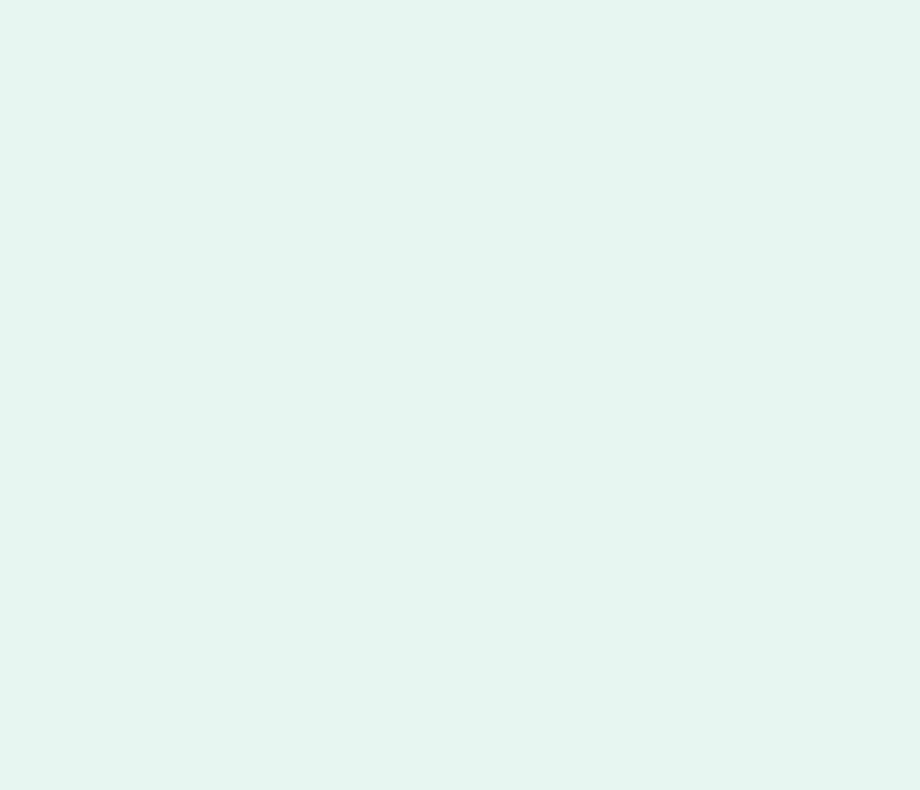
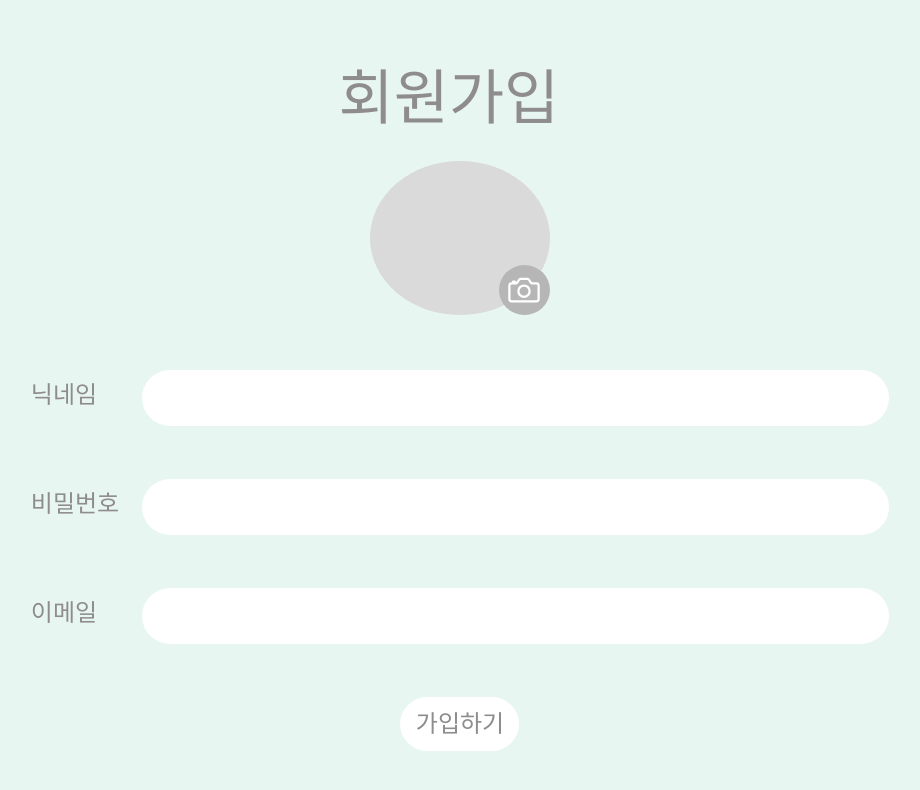
Before and after one commit to whisper-room/frontend, a React (Create React App) app: page /join in a window 1280 px wide. Before the commit this address had no page. Shown: the top 790 px of the page, without its empty margins (180-1100 px from the left). Built offline with nearby package versions, Linux system fonts and the light colour scheme.

Commit message:
feat: 회원가입 페이지 추가

```diff
--- a/package.json
+++ b/package.json
@@ -9,6 +9,7 @@
     "@testing-library/user-event": "^13.5.0",
     "react": "^19.0.0",
     "react-dom": "^19.0.0",
+    "react-icons": "^5.5.0",
     "react-router-dom": "^7.2.0",
     "react-scripts": "5.0.1",
     "web-vitals": "^2.1.4"
--- a/src/App.js
+++ b/src/App.js
@@ -1,11 +1,13 @@
 import { BrowserRouter as Router, Route, Routes } from 'react-router-dom';
 import Home from './Home';
+import Join from './Join';
 
 function App() {
   return (
     <Router>
       <Routes>
         <Route path="/" element={<Home />} />
+        <Route path="/join" element={<Join />} />
       </Routes>
     </Router>
   );
--- a/src/Home.js
+++ b/src/Home.js
@@ -1,12 +1,17 @@
+import { useNavigate } from 'react-router-dom';
 import styles from './css/Home.module.css';
 
 function Home() {
+  const navigate = useNavigate();
+
   return (
     <div>
-      <h1>whisper room</h1>
+      <h1 className={styles.home_h1}>whisper room</h1>
       <div>
-        <button className={styles.first_button}>회원가입</button>
-        <button>로그인</button>
+        <button className={`${styles.first_button} ${styles.home_button}`} onClick={() => navigate('/join')}>
+          회원가입
+        </button>
+        <button className={styles.home_button}>로그인</button>
       </div>
     </div>
   );
--- /dev/null
+++ b/src/Join.js
@@ -0,0 +1,41 @@
+import styles from './css/Join.module.css';
+import { IoCameraOutline } from 'react-icons/io5';
+import { useRef } from 'react';
+
+function Join() {
+  const fileInputRef = useRef(null);
+
+  const handleIconClick = () => {
+    fileInputRef.current.click();
+  };
+  return (
+    <div>
+      <h1 className={styles.join_h1}>회원가입</h1>
+      <div className={styles.join_img_div}>
+        <div className={styles.join_icon_div} onClick={handleIconClick}>
+          <IoCameraOutline className={styles.join_camera} />
+        </div>
+        <input type="file" ref={fileInputRef} className={styles.hidden_input} accept="image/*" />
+      </div>
+      <form className={styles.join_form}>
+        <div className={styles.join_input_div}>
+          <label className={styles.join_label}>닉네임</label>
+          <input type="text" className={styles.join_input}></input>
+        </div>
+        <div className={styles.join_input_div}>
+          <label className={styles.join_label}>비밀번호</label>
+          <input type="password" className={styles.join_input_password}></input>
+        </div>
+        <div className={styles.join_input_div}>
+          <label className={styles.join_label}>이메일</label>
+          <input type="email" className={styles.join_input}></input>
+        </div>
+        <button className={styles.join_button} type="submit">
+          가입하기
+        </button>
+      </form>
+    </div>
+  );
+}
+
+export default Join;
--- a/src/css/Home.module.css
+++ b/src/css/Home.module.css
@@ -4,8 +4,13 @@ body {
     display: flex;
     flex-direction: column;
     align-items: center;
-    /* justify-content: center; */
-    h1 {
+  }
+}
+.first_button {
+  margin-top: 109px;
+  margin-bottom: 34px;
+}
+.home_h1 {
   width: 420px;
   height: 70px;
   margin-top: 173px;
@@ -15,7 +20,7 @@ body {
   color: #8e8c8c;
   text-align: center;
 }
-    button {
+.home_button {
   background-color: white;
   width: 189px;
   height: 54px;
@@ -26,9 +31,3 @@ body {
   border-radius: 1000px;
   border: none;
 }
-  }
-}
-.first_button {
-  margin-top: 109px;
-  margin-bottom: 34px;
-}
--- /dev/null
+++ b/src/css/Join.module.css
@@ -0,0 +1,86 @@
+.join_h1 {
+  width: 243px;
+  height: 70px;
+  margin-top: 59px;
+  margin-bottom: 32px;
+  font-family: Inter;
+  font-weight: 400;
+  font-size: 60px;
+  line-height: 77.45px;
+  color: #8e8c8c;
+}
+.join_img_div {
+  position: relative;
+  width: 180px;
+  height: 154px;
+  background-color: #dadada;
+  border-radius: 1000%;
+}
+.join_icon_div {
+  display: flex;
+  align-items: center;
+  justify-content: center;
+  position: absolute;
+  background-color: #b6b6b6;
+  width: 51px;
+  height: 50px;
+  border-radius: 1000%;
+  bottom: 0;
+  right: 0;
+}
+.join_camera {
+  width: 36px;
+  height: 36px;
+  color: white;
+}
+.join_form {
+  margin-top: 55px;
+  display: flex;
+  flex-direction: column;
+  align-items: center;
+  justify-content: center;
+}
+.join_input_div {
+  display: inline;
+}
+.join_input {
+  width: 743px;
+  height: 54px;
+  margin-left: 45px;
+  margin-bottom: 53px;
+  border-radius: 250px;
+  border: none;
+}
+.join_input_password {
+  width: 743px;
+  height: 54px;
+  margin-left: 23px;
+  margin-bottom: 53px;
+  border-radius: 250px;
+  border: none;
+}
+.join_label {
+  width: 67px;
+  height: 29px;
+  font-size: 24px;
+  line-height: 29.05px;
+  color: #8e8c8c;
+}
+.hidden_input {
+  display: none;
+}
+.join_image {
+  width: 100%;
+  height: 100%;
+}
+.join_button {
+  width: 119px;
+  height: 54px;
+  border-radius: 250px;
+  background-color: white;
+  border: none;
+  color: #8e8c8c;
+  font-weight: 400;
+  font-size: 24px;
+  line-height: 25.05px;
+}
--- a/src/css/Reset.css
+++ b/src/css/Reset.css
@@ -1,6 +1,5 @@
 /* reset.css */
-html {
-}
+html,
 body,
 div,
 span,
```
Also changed, not shown: 1 other file (tests, documents, lock files or other folders). Lines whose indentation alone changed are shown as unchanged.
